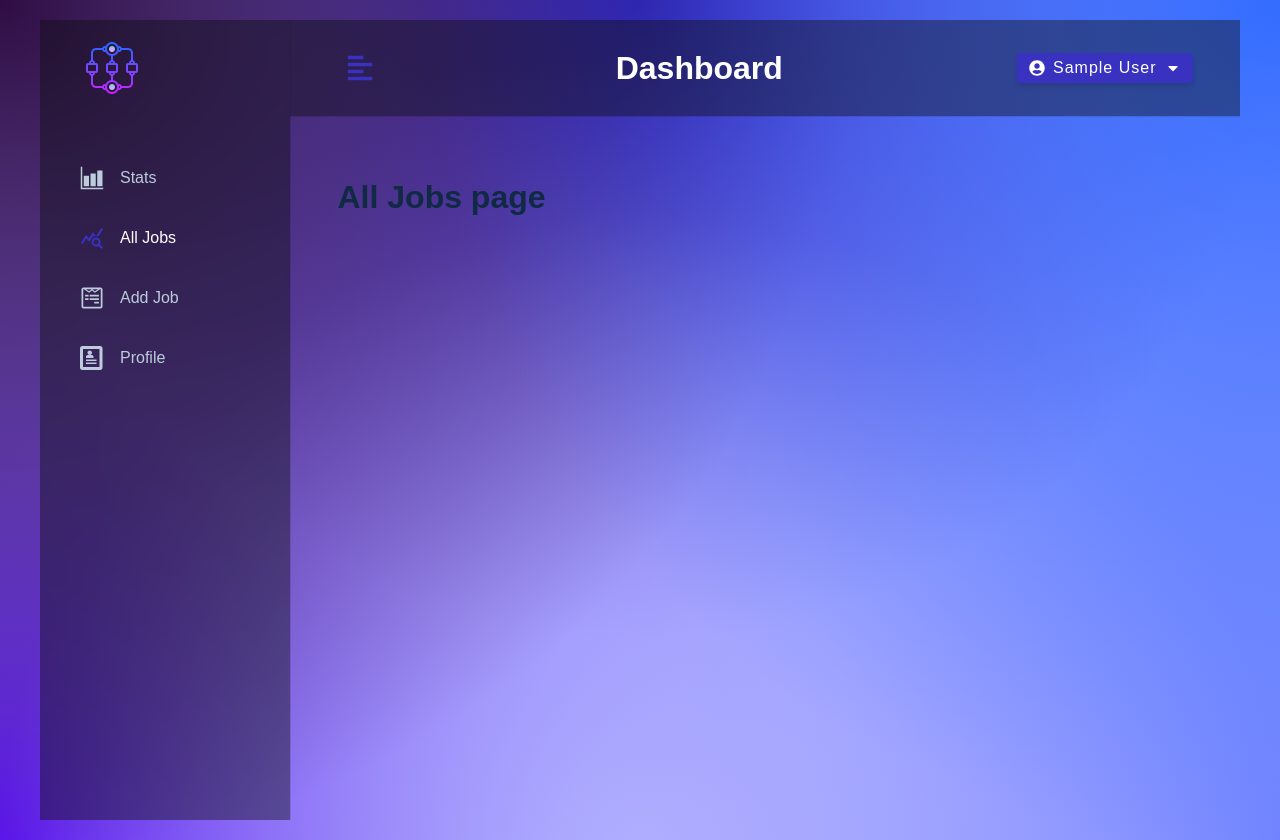
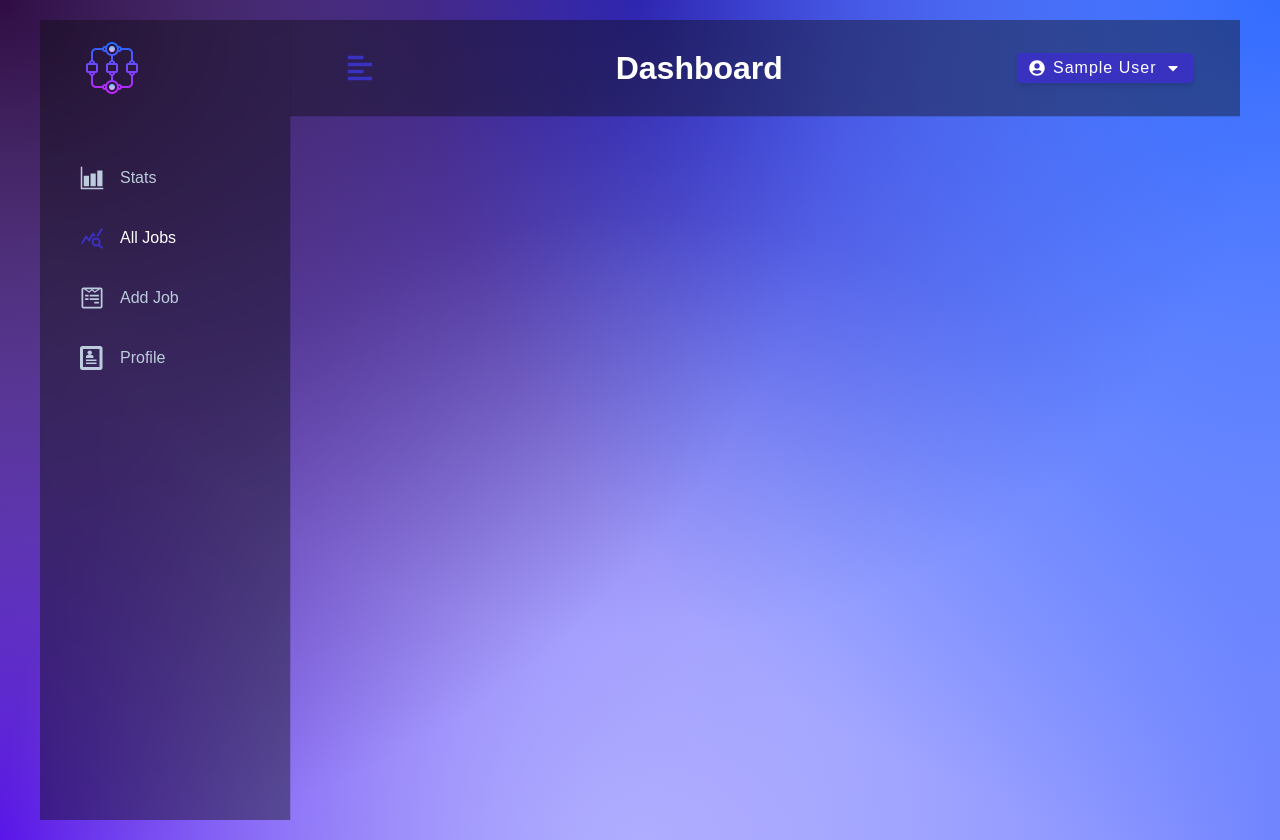
Before and after one commit to Roeck/Donne, a React (Create React App) app in the folder client/: page /all-jobs in a window 1280 px wide. Built offline with nearby package versions, Linux system fonts and the light colour scheme; sample sign-in values are in the browser's storage.

Commit message:
All jobs page setup

```diff
--- /dev/null
+++ b/client/src/components/Job.jsx
@@ -0,0 +1,5 @@
+const Job = () => {
+  return <h1>Job Container</h1>
+}
+
+export default Job
--- /dev/null
+++ b/client/src/components/JobInfo.jsx
@@ -0,0 +1,5 @@
+const JobInfo = () => {
+  return <h1>Job Info Coontainer</h1>
+}
+
+export default JobInfo
--- /dev/null
+++ b/client/src/components/JobsContainer.jsx
@@ -0,0 +1,5 @@
+const JobsContainer = () => {
+  return <h1>Jobs Container</h1>
+}
+
+export default JobsContainer
--- /dev/null
+++ b/client/src/components/SearchContainer.jsx
@@ -0,0 +1,5 @@
+const SearchContainer = () => {
+  return <h1>Search Component</h1>
+}
+
+export default SearchContainer
--- a/client/src/components/index.js
+++ b/client/src/components/index.js
@@ -5,5 +5,17 @@ import Navbar from "./Navbar";
 import BigSidebar from "./BigSidebar"
 import SmallSidebar from "./SmallSidebar";
 import FormRowSelect from "./FormRowSelect";
+import JobsContainer from "./JobsContainer";
+import SearchContainer from "./SearchContainer";
 
-export { Logo, FormRow, Alert, Navbar, BigSidebar, SmallSidebar, FormRowSelect }
+export {
+    Logo,
+    FormRow,
+    Alert,
+    Navbar,
+    BigSidebar,
+    SmallSidebar,
+    FormRowSelect,
+    SearchContainer,
+    JobsContainer
+}
--- a/client/src/pages/dashboard/AllJobs.js
+++ b/client/src/pages/dashboard/AllJobs.js
@@ -1,11 +1,11 @@
-import React from 'react'
+import { JobsContainer, SearchContainer } from "../../components"
 
 const AllJobs = () => {
-  return (
-    <h1>
-      All Jobs page
-    </h1>
-  )
+  return
+    <>
+      <JobsContainer />
+      <SearchContainer />
+    </>
 }
 
 export default AllJobs
```
